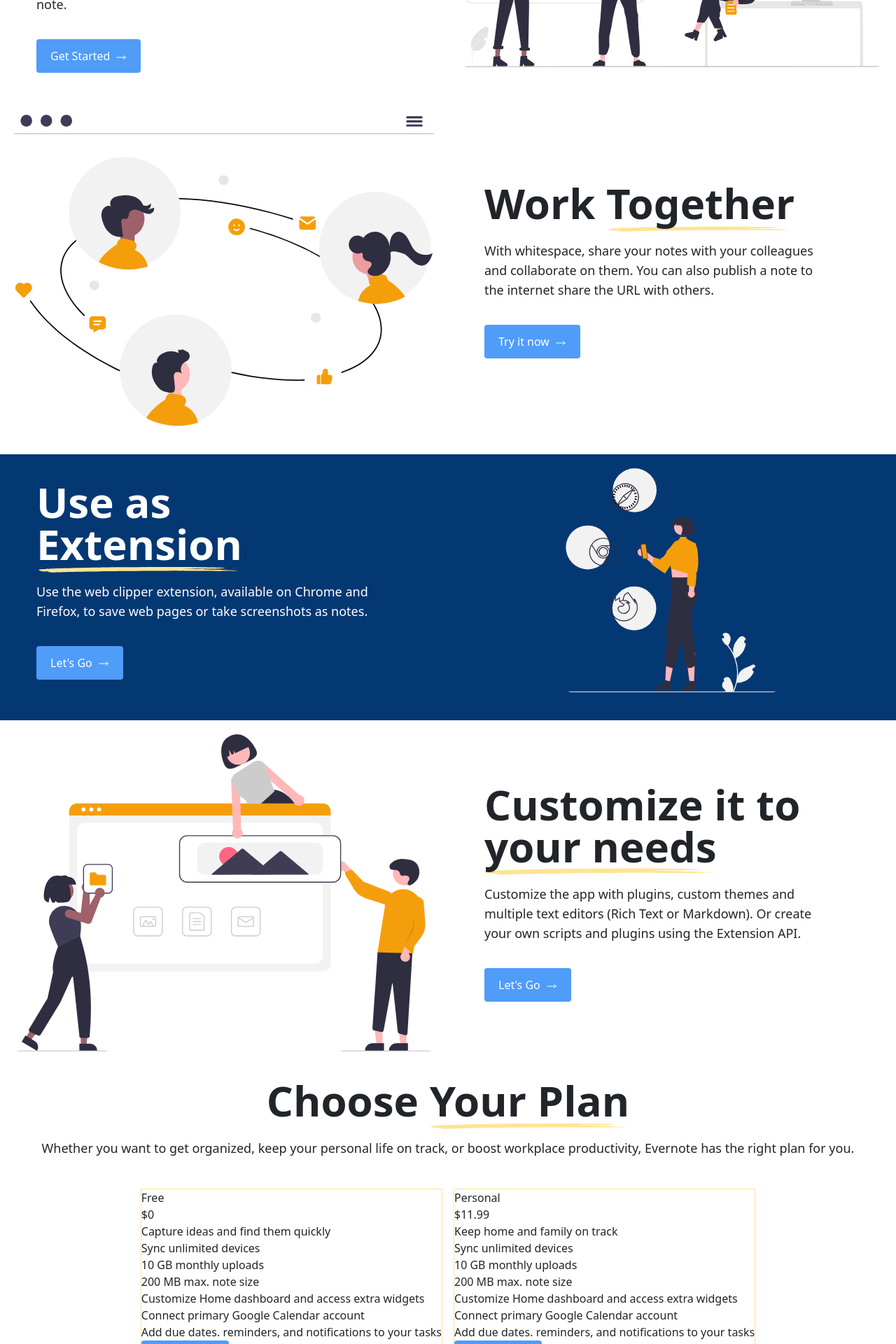
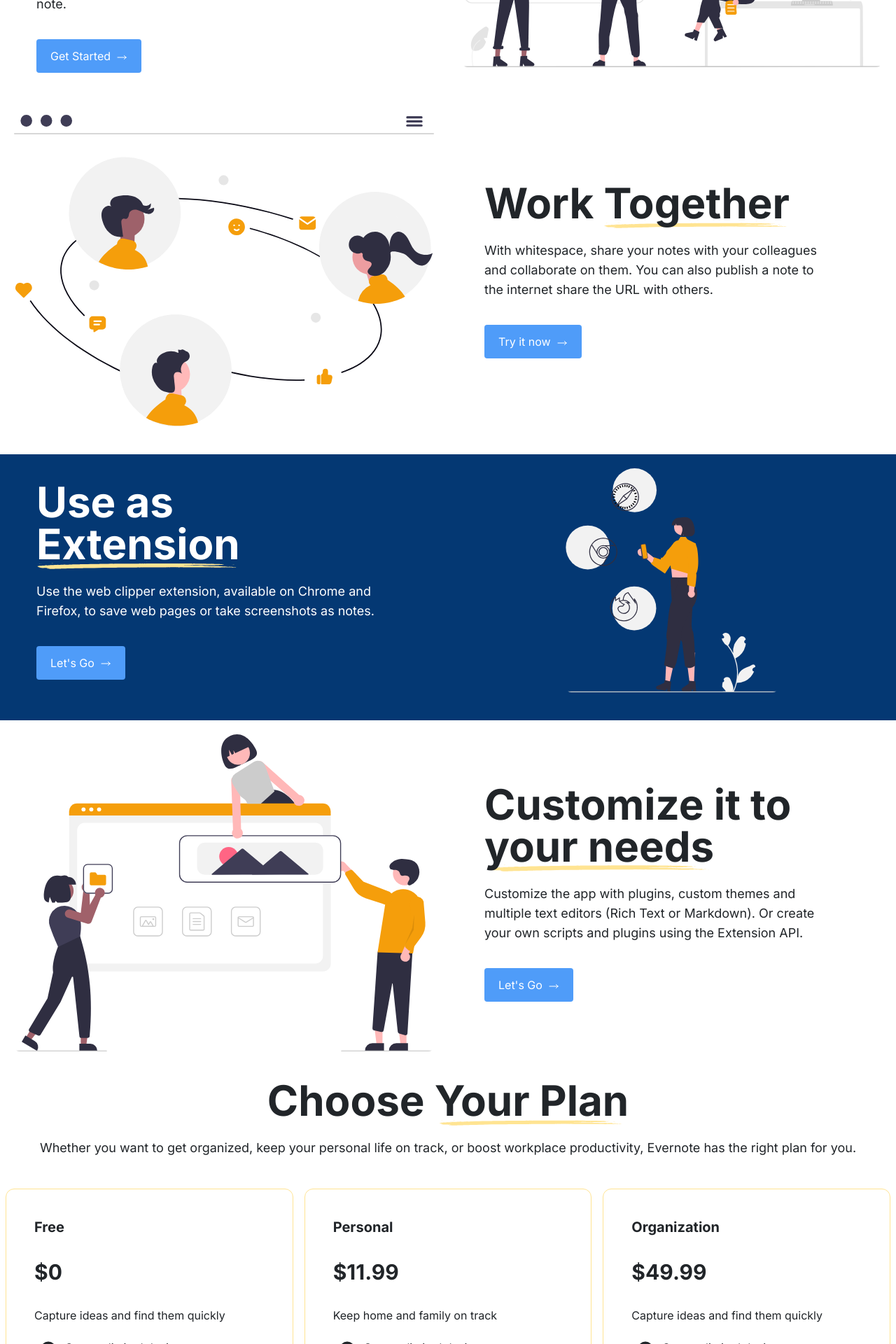
Before and after one commit to raidenfernando1/whitespace-recreate-ui, a React (Vite) app: page / in a window 1280 px wide. Shown: the part 880-2800 px from the top of the page at 70% size. Built offline with nearby package versions, Linux system fonts and the light colour scheme.

Commit message:
added color theme, updated styles.

```diff
--- a/src/assets/icons/CheckIcon.jsx
+++ b/src/assets/icons/CheckIcon.jsx
@@ -2,7 +2,7 @@
 
 function CheckIcon () {
     return (
-        <svg xmlns="http://www.w3.org/2000/svg" viewBox="0 0 16 16" fill="currentColor" class="size-4">
+        <svg xmlns="http://www.w3.org/2000/svg" viewBox="0 0 16 16" fill="currentColor" class="size-6 inline m-2 group-hover:text-secondary-yellow">
   <path fill-rule="evenodd" d="M8 15A7 7 0 1 0 8 1a7 7 0 0 0 0 14Zm3.844-8.791a.75.75 0 0 0-1.188-.918l-3.7 4.79-1.649-1.833a.75.75 0 1 0-1.114 1.004l2.25 2.5a.75.75 0 0 0 1.15-.043l4.25-5.5Z" clip-rule="evenodd" />
 </svg>
 
--- a/src/components/Button.jsx
+++ b/src/components/Button.jsx
@@ -1,13 +1,18 @@
-import ArrowRight from '../assets/icons/ArrowRight'
+import ArrowRight from "../assets/icons/ArrowRight";
 
-
-function Button ({text}) {
-    return(
-        <button className="cursor-pointer mb-5 rounded bg-[#4F9CF9] px-5 py-3 text-base text-[#FFFFFF] hover:bg-[#A7CEFC] hover:text-[#212529]">
-            {text}
-            <ArrowRight/>
-        </button>
-    )
+export function DefaultButton({ text }) {
+  return (
+    <button className="mb-5 cursor-pointer rounded bg-primary-lightBlue px-5 py-3 text-base text-secondary-white hover:bg-secondary-blue hover:text-secondary-black">
+      {text}
+      <ArrowRight />
+    </button>
+  );
 }
 
-export default Button
+export function PlanButton({ text }) {
+  return (
+    <button className="border-secondary-yellow m-2 mb-5 cursor-pointer rounded-md border-1 border-solid px-10 py-3 text-base group-hover:bg-primary-lightBlue group-hover:border-none group-hover:text-secondary-white hover:bg-secondary-blue hover:text-secondary-black">
+      {text}
+    </button>
+  );
+}
--- a/src/components/Plan.jsx
+++ b/src/components/Plan.jsx
@@ -1,25 +1,24 @@
-import Button from "./Button";
 import { planInfo, basicBenefits } from "./planInfo";
+import { PlanButton } from "./Button";
+import CheckIcon from "../assets/icons/CheckIcon";
 
 function PlanBox() {
   return (
-    <div className="text-secondary-black flex w-full flex-wrap justify-center text-center">
+    <div className="text-secondary-black flex w-full justify-center text-center">
       {planInfo.map((plan) => (
         <div
           key={plan.id}
-          className="border-secondary-yellow m-2 border-1 border-solid text-left"
+          className="border-secondary-yellow m-2 border-1 border-solid text-left hover:bg-primary-darkBlue p-10 group rounded-xl"
         >
-          <h2>{plan.tier}</h2>
-          <h1>{plan.price}</h1>
-          <p>{plan.description}</p>
+          <h2 className="text-xl font-bold mb-8 group-hover:text-secondary-white">{plan.tier}</h2>
+          <h1 className="text-3xl font-bold mb-8 group-hover:text-secondary-yellow">{plan.price}</h1>
+          <p className="mb-4 group-hover:text-secondary-white">{plan.description}</p>
           <ul>
             {basicBenefits.map((benefit, index) => (
-              <li key={index}>{benefit}</li>
+              <li key={index} className="mb-5 group-hover:text-secondary-white"><CheckIcon/> {benefit}</li>
             ))}
           </ul>
-          <button className="mb-5 cursor-pointer rounded bg-[#4F9CF9] px-5 py-3 text-base text-[#FFFFFF] hover:bg-[#A7CEFC] hover:text-[#212529]">
-            Get Started
-          </button>
+          <PlanButton text="Get Started"/>
         </div>
       ))}
     </div>
--- a/src/components/Section.jsx
+++ b/src/components/Section.jsx
@@ -1,5 +1,5 @@
 
-import Button from "./Button";
+import { DefaultButton } from "./Button";
 
 function Section({
   background,
@@ -29,7 +29,7 @@ function Section({
           <p className="mb-5 px-5 pb-4 text-lg lg:my-5 lg:px-0">
             {description}
           </p>
-          <Button text={buttonText} />
+          <DefaultButton text={buttonText} />
         </div>
       </div>
 
--- a/src/index.css
+++ b/src/index.css
@@ -12,3 +12,7 @@
   --color-secondary-white: #ffffff;
   --color-secondary-black: #212529;
 }
+
+body {
+  @apply font-inter
+}
--- a/src/pages/Home.jsx
+++ b/src/pages/Home.jsx
@@ -15,7 +15,7 @@ function Home() {
         image={DataImg}
         buttonText="Try Whitespace free"
         className="lg:min-h-[70vh]"
-        textColor="text-[#FFFFFF]"
+        textColor="text-secondary-white"
         background="bg-[url(./assets/HeroBackground.svg)] bg-no-repeat bg-center"
         headerText="Get More Done with Whitespace"
         description="Project management software that enables your teams to collaborate,
@@ -25,8 +25,8 @@ function Home() {
       image={TeamCollaboration}
       className="lg:min-h-[50vh]"
       buttonText="Get Started"
-      textColor="text-[#212529]"
-      background="bg-[#FFFFFF]"go
+      textColor="text-secondary-black"
+      background="bg-secondary-white"
         headerText="Project "
         headerHighlighted="Management"
         description="Images, videos, PDFs and audio files are supported. Create math expressions and diagrams directly from the app. Take photos with the mobiles app and save them to a note."
@@ -35,8 +35,8 @@ function Home() {
       className = "lg:flex-row-reverse lg:min-h-[50vh]"
       buttonText="Try it now"
       image={OnlineCommunity}
-      textColor="text-[#212529]"
-      background="bg-[#FFFFFF]"
+      textColor="text-secondary-black"
+      background="bg-secondary-white"
         headerText="Work "
         headerHighlighted="Together"
         description="With whitespace, share your notes with your colleagues and collaborate on them. You can also publish a note to the internet share the URL with others."
@@ -46,8 +46,8 @@ function Home() {
         className="lg:min-h-[30vh]"
         buttonText={"Let's Go"}
         image={Browsers}
-        background="bg-[#043873]"
-        textColor="text-[#FFFFFF]"
+        background="bg-primary-darkBlue"
+        textColor="text-secondary-white"
         headerText="Use as "
         headerHighlighted="Extension"
         imgSize="h-80"
@@ -58,8 +58,8 @@ function Home() {
       className = "lg:flex-row-reverse lg:min-h-[50vh]"
       buttonText="Let's Go"
       image={Customize}
-      textColor="text-[#212529]"
-      background="bg-[#FFFFFF]"
+      textColor="text-secondary-black"
+      background="bg-secondary-white"
         headerText="Customize it to "
         headerHighlighted="your needs"
         description="Customize the app with plugins, custom themes and multiple text editors (Rich Text or Markdown). Or create your own scripts and plugins using the Extension API."
```
